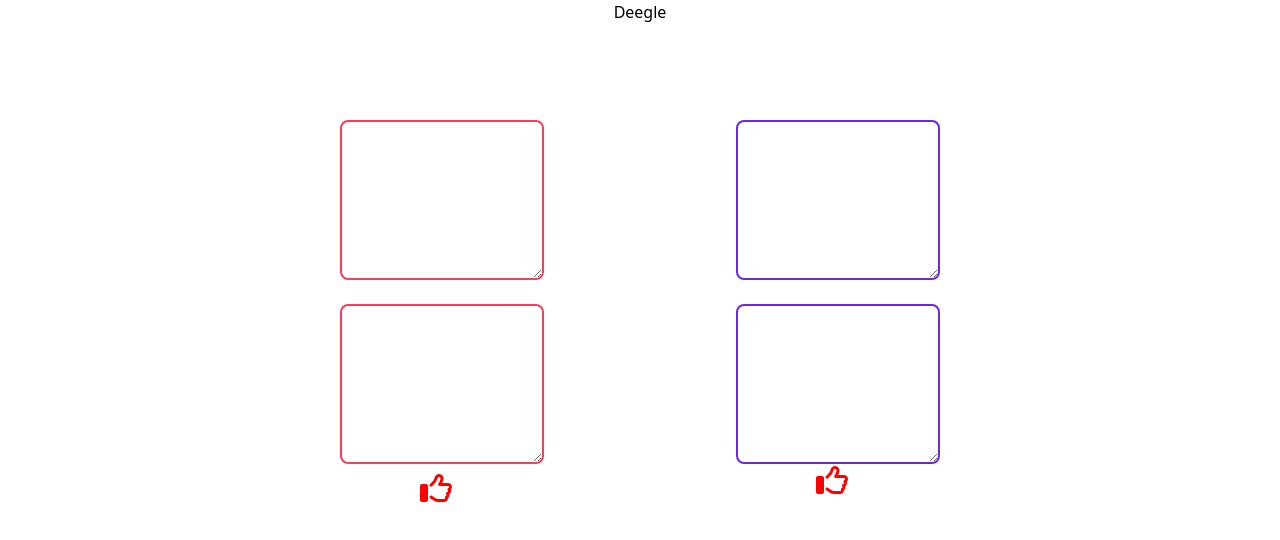
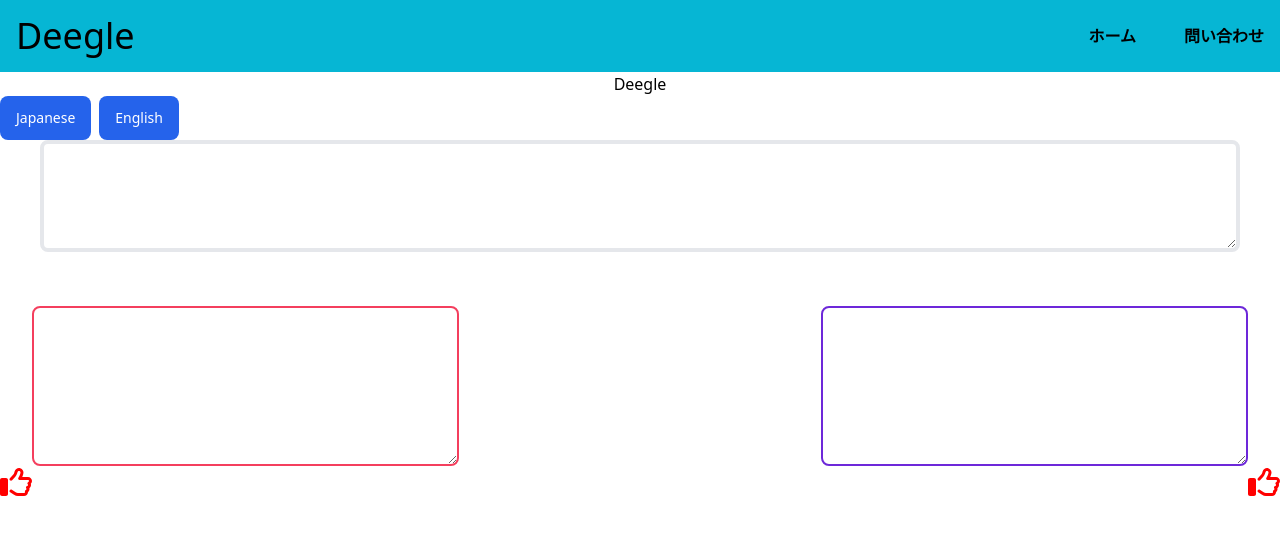
Before and after one commit to trailstem/deegle-translate-view, a Next.js app: page / in a window 1280 px wide. Shown: the top 540 px of the page. Built offline with nearby package versions, Linux system fonts and the light colour scheme.

Commit message:
Tailwind CSSの修正、Typescriptのバグ修正
ConverttWith...ファイルをrenameし、バグ修正
Header.tsxを作成、コンポーネント化

```diff
--- a/src/pages/components/ConvertWithGoogle.tsx
+++ /dev/null
@@ -1,10 +0,0 @@
-import React from 'react';
-
-
-export const ConvertWithGoogle: any =  (props: any) => {
-  return (
-<>
-
-</>
-  );
-};
--- /dev/null
+++ b/src/pages/components/Header.tsx
@@ -0,0 +1,18 @@
+import React from 'react';
+
+
+const Header = () => {
+  return (
+  <header className="bg-cyan-500 p-4">
+    <nav className="flex justify-between mx-auto container items-center">
+      <div className="text-4xl">Deegle</div>
+        <div className='space-x-12 font-bold'>
+          <a href="" className="hover:text-green-200 transision-all duration-300">ホーム</a>
+          <a href="" className="hover:text-green-200 transision-all duration-300">問い合わせ</a>
+        </div>
+    </nav>
+  </header>
+  );
+}
+
+export default Header
--- /dev/null
+++ b/src/pages/components/UserTranslationText.tsx
@@ -0,0 +1,15 @@
+import React from 'react';
+
+
+export const UserTranslationText = (props: any) => {
+  const {inputText, translate} = props;
+  return (
+            <div className="">
+              <textarea id="" onChange={translate} className='border-4 md:w-full w-36 h-28 ms:h-56
+               rounded-lg' value={inputText}></textarea>
+            </div>
+  );
+
+}
+
+export default UserTranslationText;
--- a/src/pages/index.tsx
+++ b/src/pages/index.tsx
@@ -2,90 +2,96 @@
 import Head from 'next/head'
 import { FontAwesomeIcon } from "@fortawesome/react-fontawesome" ;
 import {faThumbsUp} from  "@fortawesome/free-regular-svg-icons";
-import { SetStateAction, useState } from 'react';
+import  {useState}  from 'react';
+import ConvertWithGoogle, { UserTranslationText } from './components/UserTranslationText';
+import Header from './components/Header';
+
+
 
 const Home: NextPage = () => {
 
-  //state初期値(入力用)
+  // state初期値(入力用)
   const initialValue : any = "";
+  // 利用者がしたいテキストの値
+  const [inputText, userText] = useState<any>(initialValue);
+  // 利用者がGoogle翻訳を使用して変換した後の値
+  const [aftTranGoogle, setAftTranGoogle] = useState<any>(initialValue);
+  // 利用者がDeepl翻訳を使用して変換した後の値
+  const [aftTranDeepl, setAftTranDeepl] = useState<any>(initialValue);
 
-  //利用者がGoogle翻訳を使用して変換する際の値
-  const [googleText,ConvertWithGoogle] = useState<string>(initialValue);
+  // 入力値の状態に合わせて、翻訳後のtextareに反映する
+  // e: { target: { value: string; }; }
+  const translate = (e : any) : void => {
+    // e.target.valueで値取得
+    userText(e.target.value);
+    setAftTranGoogle(e.target.value);
+    setAftTranDeepl(e.target.value);
+  };
 
-  //利用者がdeepleを使用して変換する際の値
-  const [deeplText,ConvertWithDeepl] = useState<string>(initialValue);
+  // Googleのいいね機能
+  const goodGoogle = () => {
+    console.log('Google翻訳を高く評価しました。');
+  };
 
-    //利用者がGoogle翻訳を使用して変換した後の値
-  const [aftTranGoogle,effectGoogle] = useState<string>(initialValue);
-
-     //利用者がDeepl翻訳を使用して変換した後の値
-  const [aftTranDeepl,effectDeepl] = useState<string>(initialValue);
-
-  // e: { target: { value: string; }; }
-
-  //入力値の状態に合わせて、翻訳後のtextareに反映する
-  //イベント引数の型
-  const TranslateGoogle = (e: { target: { value: string; }; }) => {
-//e.target.valueで値取得
-    ConvertWithGoogle(e.target.value);
-    effectGoogle(e.target.value);
-    }
-
-  const TranslateDeeple = (e: { target: { value: string; }; }) => {
-    //e.target.valueで値取得
-    ConvertWithDeepl(e.target.value);
-    effectDeepl(e.target.value);
-  }
-
-  const GoodGoogle = () => {
-    console.log('Google翻訳を高く評価しました。');
-  }
-  const GoodDeeple = () => {
-    console.log('Deppleを高く評価しました。');
-  }
+  // deeplのいいね機能
+  const goodDeeple = () => {
+    console.log('DeepLを高く評価しました。');
+  };
 
   return (
-
     <div className="flex-container justify-center">
       <Head>
         <title>Create Next App</title>
         <meta name="description" content="Generated by create next app" />
       </Head>
-
+      <Header/>
       <main>
       <div className="justify-center">
         <h1 className='text-center'>Deegle</h1>
-
-        <div className='flex justify-center'>
-
-          <div className='m-24'>
-            <div className=''>
-              <textarea id="userInputGoogleText" onChange={TranslateGoogle} className='flex border-2 w-auto  h-40 border-rose-500 rounded-lg' value={googleText}></textarea>
+        <ul className="text-sm font-medium text-center text-gray-500 dark:text-gray-400">
+            <div className="flex">
+              <li className="mr-2">
+              <a href="#" className="inline-block py-3 px-4 text-white bg-blue-600 rounded-lg active" aria-current="page">Japanese</a>
+              </li>
+              <li>
+              <a href="#" className="inline-block py-3 px-4 text-white bg-blue-600 rounded-lg active" aria-current="page">English</a>
+              </li>
             </div>
-            <div className='pt-6'>
-              <textarea id="" className=' flex border-2 w-auto  h-40 border-rose-500 rounded-lg ' value={aftTranGoogle}></textarea>
+        </ul>
+          <div>
+            <div className='flex-center px-10'>
+              <UserTranslationText googleText = {inputText} translate = {translate}/>
             </div>
-            <button className='fa-2x' onClick={GoodGoogle}><FontAwesomeIcon icon={faThumbsUp} className="w-48" color='red'/></button>
           </div>
 
-          <div className='m-24 '>
-              <div className='flex space-x-96 '>
-                <textarea id="userInputText" onChange={TranslateDeeple} className='border-2 w-auto  h-40 border-violet-700 rounded-lg' value={deeplText}></textarea>
-              </div>
-              <div className='pt-6'>
-                <textarea id="" className=' flex border-2	w-auto 	h-40 border-violet-700 rounded-lg' value={aftTranDeepl}>
-                </textarea>
-              </div>
-              <button className='fa-2x' onClick={GoodDeeple}><FontAwesomeIcon icon={faThumbsUp} className="flex w-48"  color='red'/></button>
+        <div>
+          <div className='flex-center mt-12'>
+            <div className='flex ms:flex-center  justify-between'>
+                 <textarea id="" className='border-2 mx-8 h-40
+                 border-rose-500 rounded-lg w-1/3 ms:flex-center ms:h-22' value={aftTranGoogle}>
+                 </textarea>
+                  <textarea id="" className='border-2	md:text-center mx-8 h-40
+                  border-violet-700 rounded-lg w-1/3' value={aftTranDeepl}>
+                  </textarea>
+            </div>
 
           </div>
+
+            <div className='flex justify-between mx-auto container items-center'>
+                 <button className='flex' onClick={goodGoogle}>
+                  <FontAwesomeIcon icon={faThumbsUp} className="fa-2x" color='red'/>
+                 </button>
+                 <button className='flex' onClick={goodDeeple}>
+                  <FontAwesomeIcon icon={faThumbsUp} className="fa-2x" color='red'/>
+                  </button>
+            </div>
         </div>
+
       </div>
       </main>
-
       <footer className="">
       </footer>
     </div>
-  )
+  );
 }
 export default Home
```
